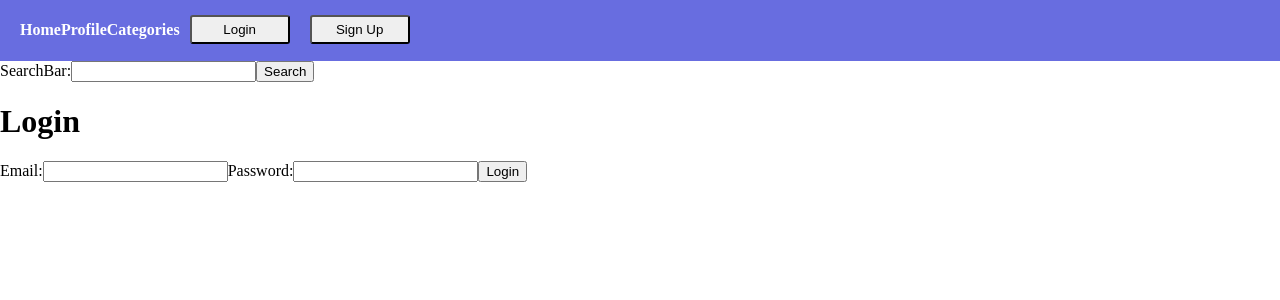
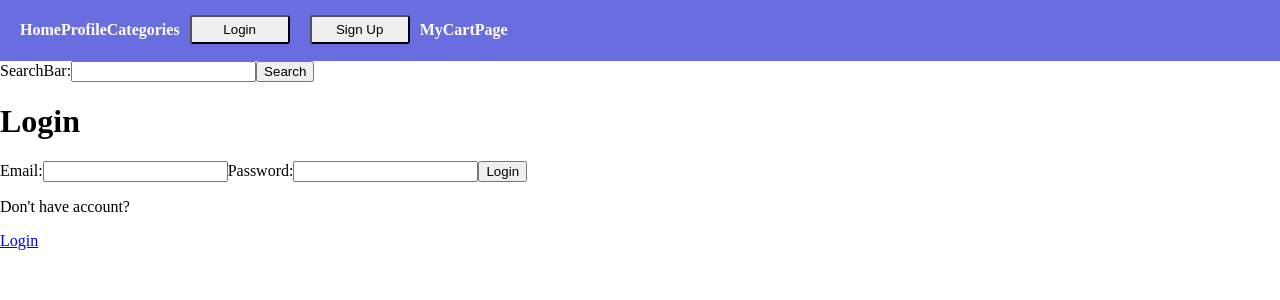
Before and after one commit to Fiend-Shadow/e-commerce-front-end, a React (Create React App) app: page /login in a window 1280 px wide. Shown: the top 300 px of the page. Built offline with nearby package versions, Linux system fonts and the light colour scheme; no server answers.

Commit message:
update files 	modified:   src/App.js 	modified:   src/components/Navbar.js 	modified:   src/pages/Login.js 	new file:   src/pages/ProductDetails.js

```diff
--- a/src/App.js
+++ b/src/App.js
@@ -7,7 +7,7 @@ import Navbar from "./components/Navbar";
 import Home from "./pages/Home";
 import Signup from "./pages/Signup";
 import Login from "./pages/Login";
-import Private from "./pages/Private";
+// import Private from "./pages/Private";
 import SearchBar from "./components/SearchBar";
 
 import AnonRoute from "./components/AnonRoute";
@@ -15,7 +15,7 @@ import PrivateRoute from "./components/PrivateRoute";
 import ProfilePage from "./pages/ProfilePage";
 import SearchPage from "./pages/SearchPage";
 import MyCartPage from "./pages/MyCartPage";
-
+import ProductDetails from "./pages/ProductDetails";
 
 // import products from './somefile.json';
 // import Products from './ProductsComponentFile';
@@ -54,11 +54,12 @@ class App extends Component {
 
           <AnonRoute exact path="/signup" component={Signup} />
           <AnonRoute exact path="/login" component={Login} />
-          <AnonRoute exact path="/profilePage" component={ProfilePage} />
+          <PrivateRoute exact path="/profilePage" component={ProfilePage} />
           <AnonRoute exact path="/searchPage" component={SearchPage} />
-          <AnonRoute exact path="/myCartPage" component={MyCartPage} />
+          <PrivateRoute exact path="/myCartPage" component={MyCartPage} />
 
-      M  <PrivateRoute exact path="/private" component={Private} />
+
+        {/* <PrivateRoute exact path="/private" component={Private} /> */}
         </Switch>
       </div>
     );
--- a/src/components/Navbar.js
+++ b/src/components/Navbar.js
@@ -36,9 +36,13 @@ class Navbar extends Component {
               {" "}
               <button className="navbar-button">Sign Up</button>{" "}
             </Link>
+          </>
 
-          </>
         )}
+
+        <Link to={"/myCartPage"} className="nav-btn">
+          <h4>MyCartPage</h4>
+        </Link>
       </nav>
     );
   }
--- a/src/pages/Login.js
+++ b/src/pages/Login.js
@@ -1,5 +1,6 @@
 import React, { Component } from "react";
 import { withAuth } from "./../lib/Auth";
+import { Link } from "react-router-dom";
 
 class Login extends Component {
   state = { username: "", password: "" };
@@ -42,6 +43,10 @@ class Login extends Component {
 
           <input type="submit" value="Login" />
         </form>
+
+        <p>Don't have account?</p>
+        <Link to={"/signup"}> Login</Link>
+
       </div>
     );
   }
--- /dev/null
+++ b/src/pages/ProductDetails.js
@@ -0,0 +1,17 @@
+import React, { Component } from "react";
+import { withAuth } from "./../lib/Auth";
+
+class ProductDetails extends Component {
+  render() {
+    return (
+      <div>
+        <h1>ProductDetails</h1>
+        <h2>Title of Product </h2>
+        <img src="" />
+        {/* <h1>Welcome {this.props.user.username}</h1> //=>this should be correct */}
+      </div>
+    );
+  }
+}
+
+export default withAuth(ProductDetails);
```
